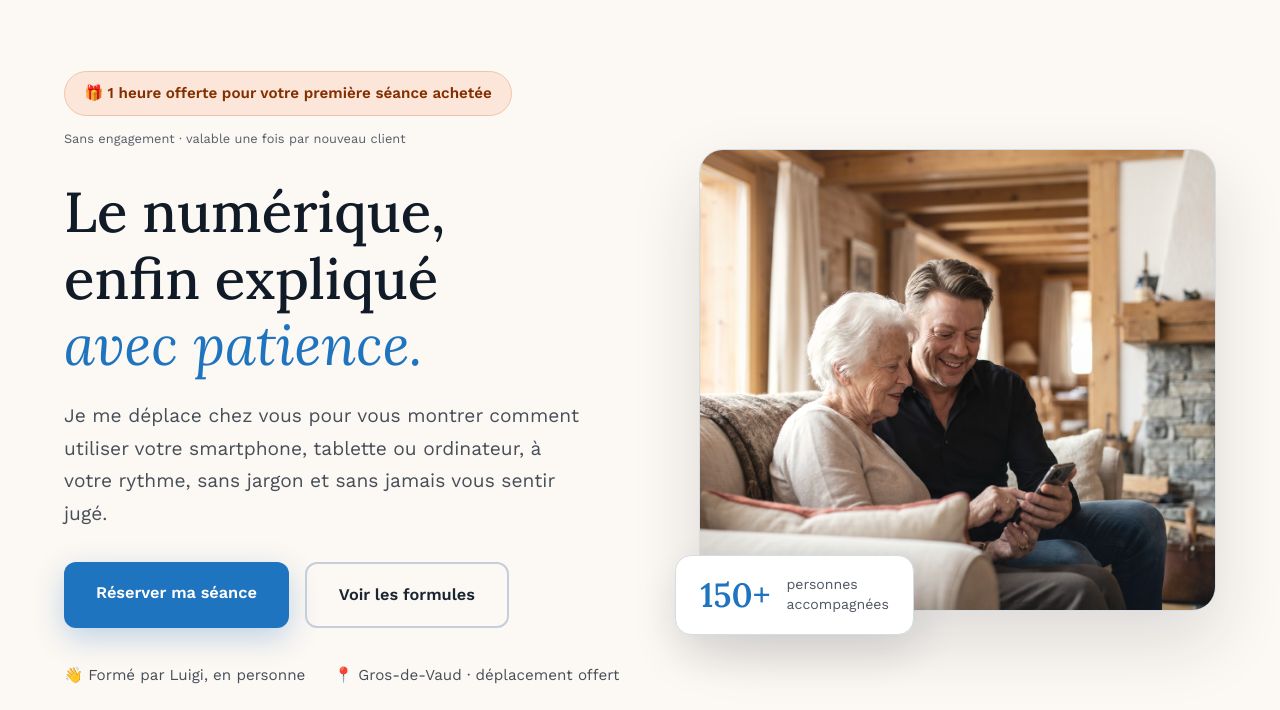
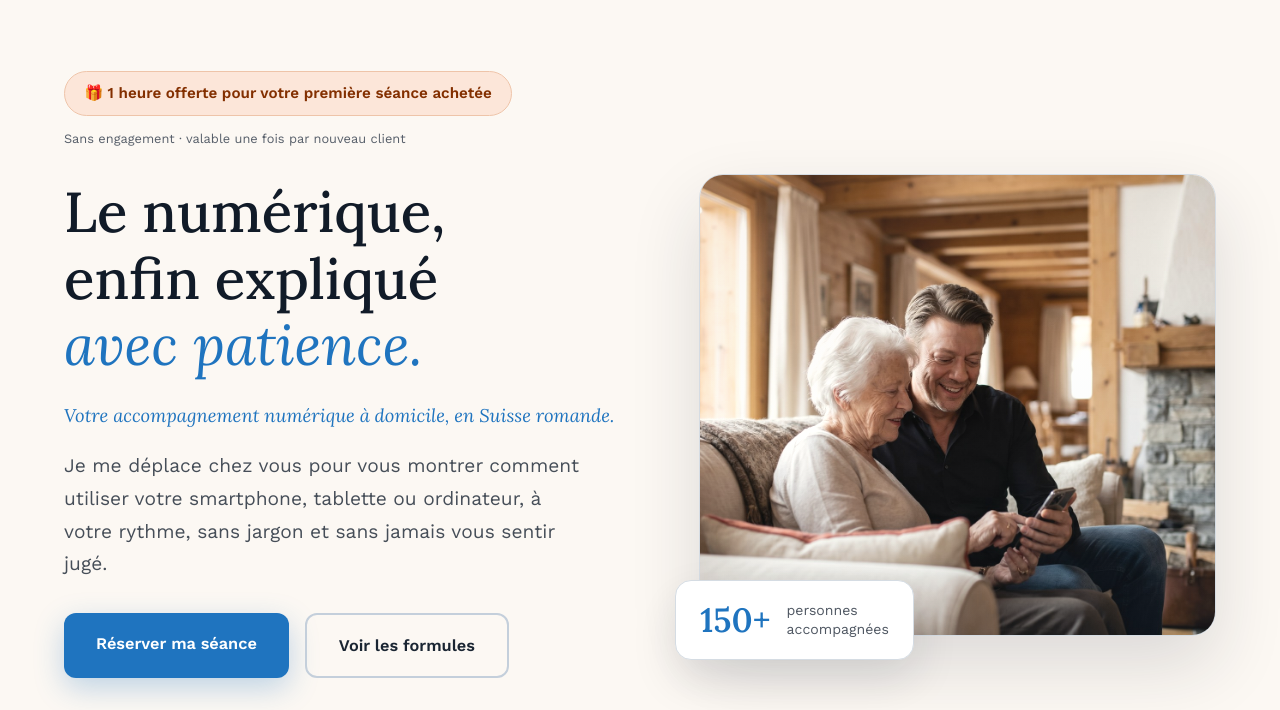
Before and after one commit to utilisateur456/clicsenior, a plain HTML site: page index.html in a window 1280 px wide. Shown: the part 78-788 px from the top of the page. Drawn offline with nearby package versions, Linux system fonts and the light colour scheme.

Commit message:
Ajout du slogan sous le titre principal

```diff
--- a/index.html
+++ b/index.html
@@ -496,6 +496,7 @@ div[style*="border-radius: 14px; margin-bottom: 1rem; overflow: hidden"]:hover{b
     <div style="display:inline-flex;align-items:center;gap:.6rem;background:oklch(94% 0.03 55);color:oklch(42% 0.14 55);font-size:.95rem;font-weight:600;padding:.55rem 1.2rem;border-radius:100px;margin-bottom:.7rem;border:1px solid oklch(85% 0.06 55)">🎁 1 heure offerte pour votre première séance achetée</div>
     <div style="font-size:.8rem;color:oklch(48% 0.02 255);margin-bottom:1.8rem">Sans engagement · valable une fois par nouveau client</div>
     <h1 style="font-family:'Lora',serif;font-weight:500;font-size:clamp(2.4rem,4.4vw,3.6rem);line-height:1.18;margin:0 0 1.4rem;color:oklch(22% 0.03 255)">Le numérique,<br>enfin expliqué<br><em style="font-style:italic;color:oklch(55% 0.14 250)">avec patience.</em></h1>
+    <div style="font-family:'Lora',serif;font-style:italic;font-size:1.15rem;color:oklch(55% 0.14 250);margin:0 0 1.2rem">Votre accompagnement numérique à domicile, en Suisse romande.</div>
     <p style="font-size:1.2rem;color:oklch(42% 0.02 255);max-width:520px;margin:0 0 2rem;font-weight:400">Je me déplace chez vous pour vous montrer comment utiliser votre smartphone, tablette ou ordinateur, à votre rythme, sans jargon et sans jamais vous sentir jugé.</p>
     <div style="display:flex;gap:1rem;flex-wrap:wrap;margin-bottom:2.2rem">
       <a href="#contact" style="text-decoration:none;background:oklch(55% 0.14 250);color:#fff;padding:1.05rem 2rem;border-radius:12px;font-weight:600;font-size:1.02rem;box-shadow:0 10px 30px oklch(55% 0.14 250 / 0.28)">Réserver ma séance</a>
```
